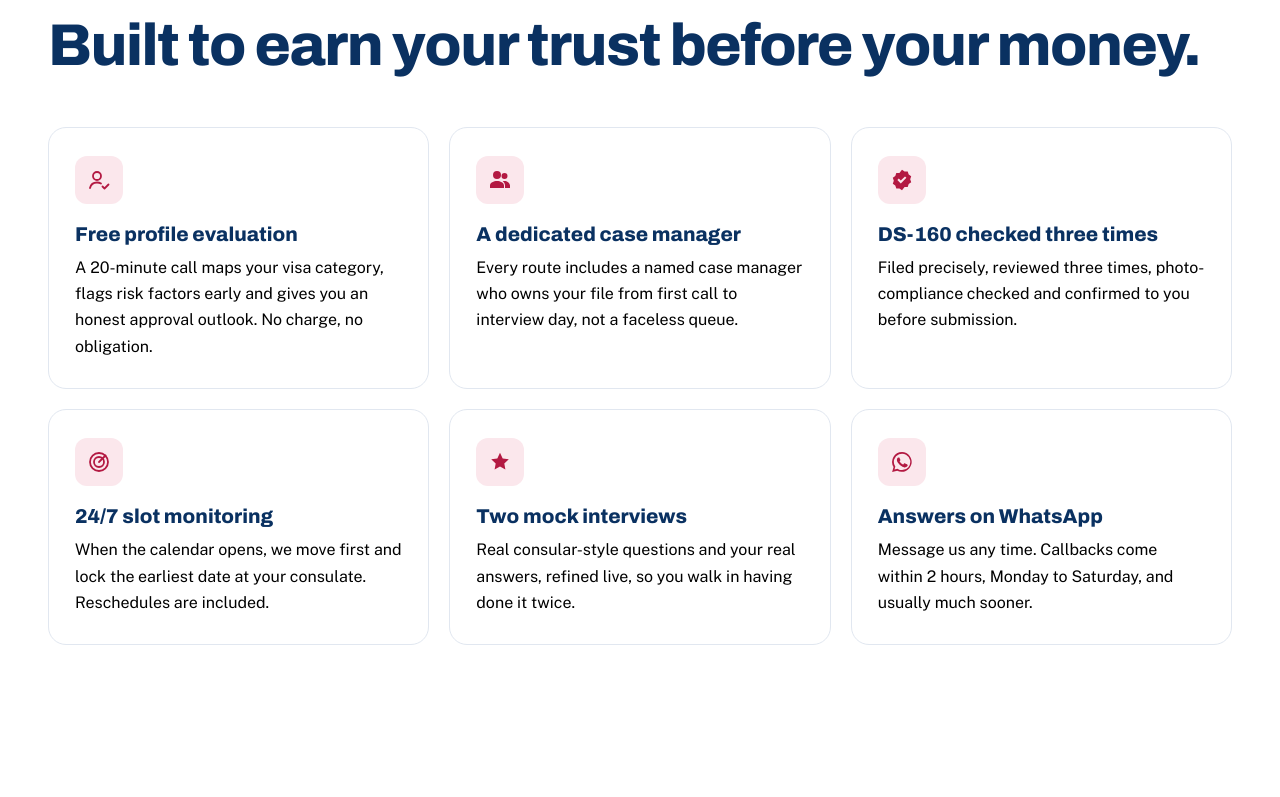
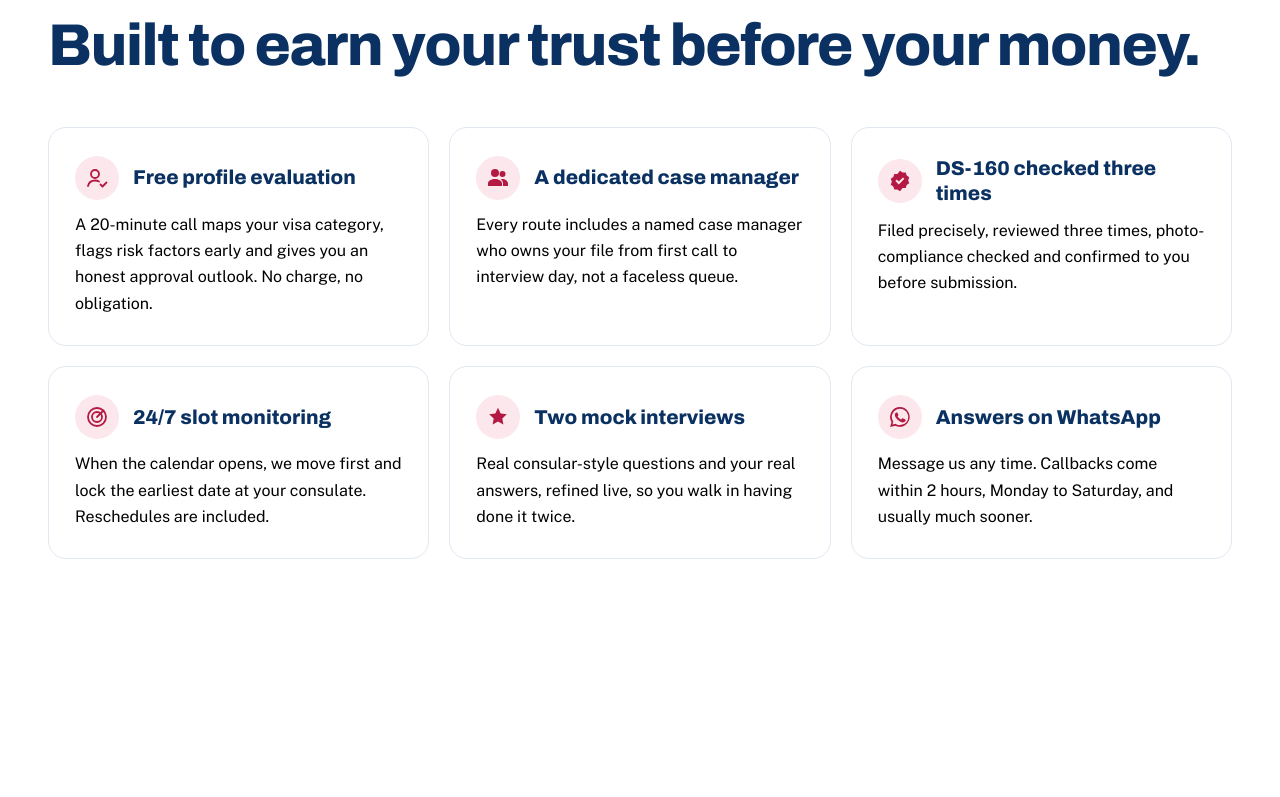
Before and after one commit to saihrushith/sprint, a plain HTML site: page index.html in a window 1280 px wide. Shown: the part 1243-2040 px from the top of the page. Drawn offline with nearby package versions, Linux system fonts and the light colour scheme; animation ran at ten frames a second.

Commit message:
Place trust-card icons beside titles
Co-Authored-By: Claude Sonnet 5.5 <noreply@anthropic.com>

```diff
--- a/assets/site/site.css
+++ b/assets/site/site.css
@@ -228,9 +228,10 @@ svg { width: 1em; height: 1em; flex: none; }
 .trust__grid { margin-top: clamp(36px, 4vw, 56px); display: grid; grid-template-columns: repeat(3, 1fr); gap: 20px; }
 .trust__card { padding: 28px 26px; background: #fff; border: 1px solid var(--line); border-radius: var(--r); transition: transform .4s var(--ease), box-shadow .4s var(--ease), border-color .3s; }
 .trust__card:hover { transform: translateY(-4px); box-shadow: var(--shadow); border-color: var(--blue-200); }
-.trust__ic { display: grid; place-items: center; width: 48px; height: 48px; margin-bottom: 18px; border-radius: 12px; background: var(--red-100); color: var(--red); }
+.trust__head { display: flex; align-items: center; gap: 14px; margin-bottom: 12px; }
+.trust__ic { display: grid; place-items: center; flex: none; width: 44px; height: 44px; border-radius: 50%; background: var(--red-100); color: var(--red); }
 .trust__ic svg { width: 24px; height: 24px; }
-.trust__card h3 { margin-bottom: 8px; font: 800 20px/1.25 var(--f-d); font-stretch: 104%; color: var(--blue); }
+.trust__card h3 { font: 800 20px/1.25 var(--f-d); font-stretch: 104%; color: var(--blue); }
 .trust__card p { font-size: 16px; color: #000; }
 
 /* ---------- About ---------- */
--- a/index.html
+++ b/index.html
@@ -31,7 +31,7 @@
 <link rel="preconnect" href="https://fonts.googleapis.com">
 <link rel="preconnect" href="https://fonts.gstatic.com" crossorigin>
 <link rel="stylesheet" href="https://fonts.googleapis.com/css2?family=Archivo:wdth,wght@100..125,600..900&family=IBM+Plex+Mono:wght@500;600&family=Nunito+Sans:wght@400;600;700&family=Public+Sans:wght@400..700&family=Sora:wght@700;800;900&display=swap">
-<link rel="stylesheet" href="assets/site/site.css?v=43">
+<link rel="stylesheet" href="assets/site/site.css?v=44">
 <script>document.documentElement.classList.add('js');setTimeout(function(){if(!window.SO_READY)document.documentElement.classList.remove('js')},3000);</script>
 <script type="application/ld+json">
 {
@@ -263,12 +263,12 @@
     <p class="eyebrow rv">Why applicants trust us</p>
     <h2 class="h2 rv" id="trust-title">Built to earn your trust before your money.</h2>
     <ul class="trust__grid">
-      <li class="trust__card rv"><span class="trust__ic"><svg aria-hidden="true"><use href="#i-user"/></svg></span><h3>Free profile evaluation</h3><p>A 20-minute call maps your visa category, flags risk factors early and gives you an honest approval outlook. No charge, no obligation.</p></li>
-      <li class="trust__card rv"><span class="trust__ic"><svg aria-hidden="true"><use href="#i-people"/></svg></span><h3>A dedicated case manager</h3><p>Every route includes a named case manager who owns your file from first call to interview day, not a faceless queue.</p></li>
-      <li class="trust__card rv"><span class="trust__ic"><svg aria-hidden="true"><use href="#i-badge"/></svg></span><h3>DS-160 checked three times</h3><p>Filed precisely, reviewed three times, photo-compliance checked and confirmed to you before submission.</p></li>
-      <li class="trust__card rv"><span class="trust__ic"><svg aria-hidden="true"><use href="#i-radar"/></svg></span><h3>24/7 slot monitoring</h3><p>When the calendar opens, we move first and lock the earliest date at your consulate. Reschedules are included.</p></li>
-      <li class="trust__card rv"><span class="trust__ic"><svg aria-hidden="true"><use href="#i-star"/></svg></span><h3>Two mock interviews</h3><p>Real consular-style questions and your real answers, refined live, so you walk in having done it twice.</p></li>
-      <li class="trust__card rv"><span class="trust__ic"><svg aria-hidden="true"><use href="#i-wa"/></svg></span><h3>Answers on WhatsApp</h3><p>Message us any time. Callbacks come within 2 hours, Monday to Saturday, and usually much sooner.</p></li>
+      <li class="trust__card rv"><div class="trust__head"><span class="trust__ic"><svg aria-hidden="true"><use href="#i-user"/></svg></span><h3>Free profile evaluation</h3></div><p>A 20-minute call maps your visa category, flags risk factors early and gives you an honest approval outlook. No charge, no obligation.</p></li>
+      <li class="trust__card rv"><div class="trust__head"><span class="trust__ic"><svg aria-hidden="true"><use href="#i-people"/></svg></span><h3>A dedicated case manager</h3></div><p>Every route includes a named case manager who owns your file from first call to interview day, not a faceless queue.</p></li>
+      <li class="trust__card rv"><div class="trust__head"><span class="trust__ic"><svg aria-hidden="true"><use href="#i-badge"/></svg></span><h3>DS-160 checked three times</h3></div><p>Filed precisely, reviewed three times, photo-compliance checked and confirmed to you before submission.</p></li>
+      <li class="trust__card rv"><div class="trust__head"><span class="trust__ic"><svg aria-hidden="true"><use href="#i-radar"/></svg></span><h3>24/7 slot monitoring</h3></div><p>When the calendar opens, we move first and lock the earliest date at your consulate. Reschedules are included.</p></li>
+      <li class="trust__card rv"><div class="trust__head"><span class="trust__ic"><svg aria-hidden="true"><use href="#i-star"/></svg></span><h3>Two mock interviews</h3></div><p>Real consular-style questions and your real answers, refined live, so you walk in having done it twice.</p></li>
+      <li class="trust__card rv"><div class="trust__head"><span class="trust__ic"><svg aria-hidden="true"><use href="#i-wa"/></svg></span><h3>Answers on WhatsApp</h3></div><p>Message us any time. Callbacks come within 2 hours, Monday to Saturday, and usually much sooner.</p></li>
     </ul>
   </div>
 </section>
@@ -505,6 +505,6 @@
   <a href="https://wa.me/919502290703" class="mbar__wa" target="_blank" rel="noopener" aria-label="Chat on WhatsApp"><svg aria-hidden="true"><use href="#i-wa"/></svg></a>
 </nav>
 
-<script src="assets/site/app.js?v=43" defer></script>
+<script src="assets/site/app.js?v=44" defer></script>
 </body>
 </html>
```
